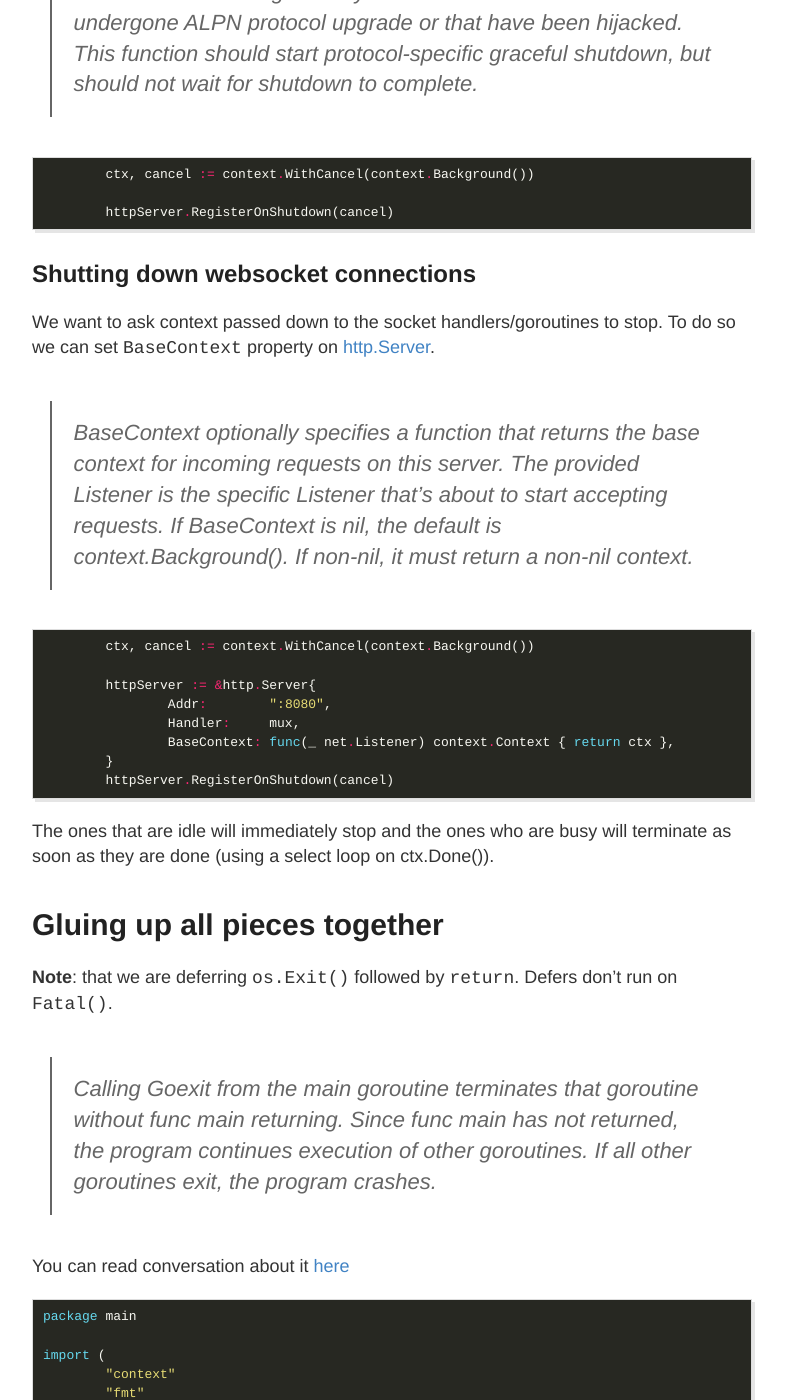
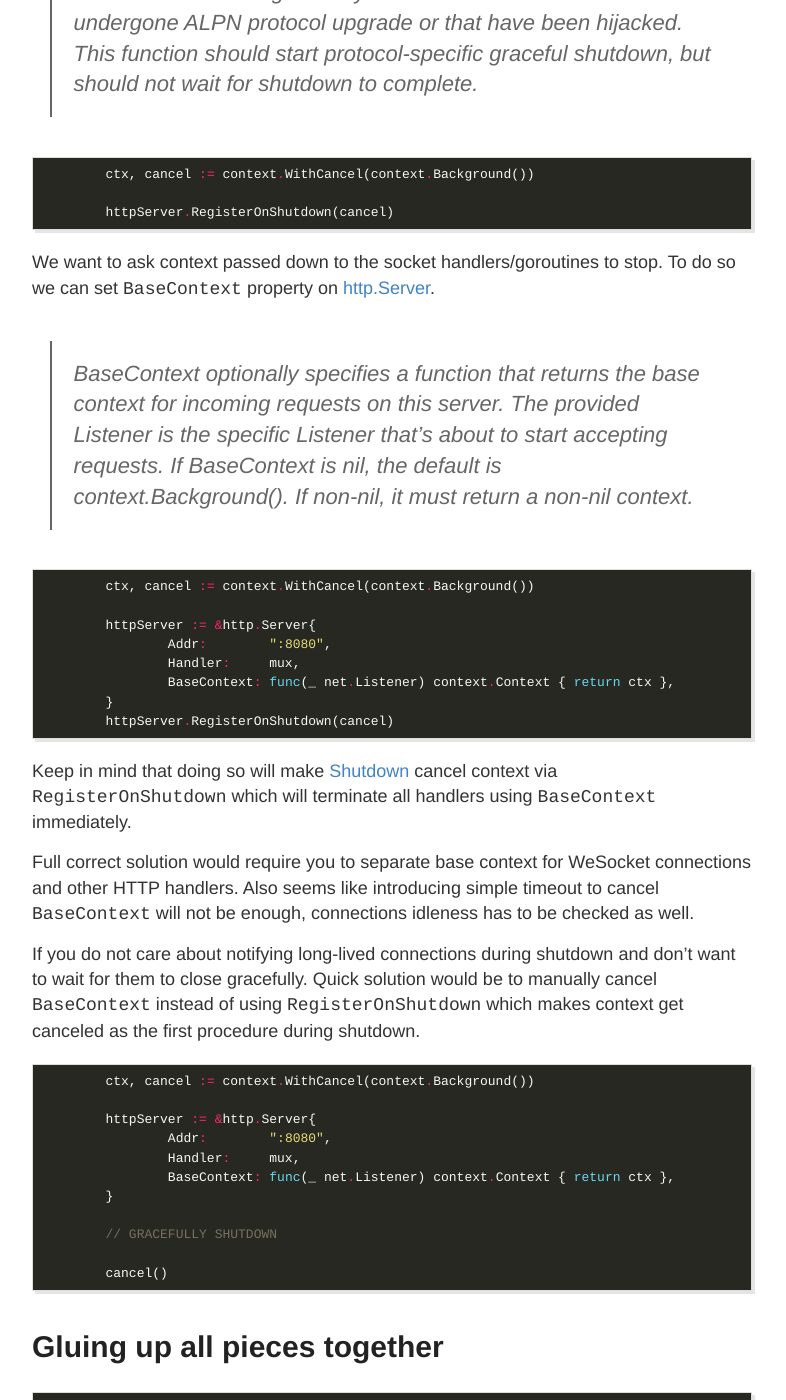
Before and after one commit to vardius/vardius.github.io, a Jekyll site: the page built from _posts/2020-6-18-handle-signals-to-graceful-shutdown-http-server.md, in a window 1280 px wide and 1400 px high, scrolled down 3169 px. Shown: the whole window, without its empty margins (248-1034 px from the left). Built offline with Jekyll 4.4.1, drawn with Linux system fonts in a browser that asks for light colours; comment, search, counter and statistics services are not loaded; some of the changed text lies outside the part shown.

Commit message:
Add more details

````diff
--- a/_posts/2020-6-18-handle-signals-to-graceful-shutdown-http-server.md
+++ b/_posts/2020-6-18-handle-signals-to-graceful-shutdown-http-server.md
@@ -78,7 +78,7 @@ To gracefully shutdown [http.Server](https://golang.org/pkg/net/http/#Server) we
   }
 ```
 
-> Shutdown does not attempt to close nor wait for hijacked connections such as WebSockets. The caller of Shutdown should separately notify such long-lived connections of shutdown and wait for them to close, if desired. See RegisterOnShutdown for a way to register shutdown notification functions.
+> Shutdown does not attempt to close nor wait for hijacked connections such as WebSockets. The caller of Shutdown should separately notify such long-lived connections of shutdown and wait for them to close, if desired. See [RegisterOnShutdown](https://golang.org/pkg/net/http/#Server.RegisterOnShutdown) for a way to register shutdown notification functions.
 
 ## Handling hijacked connections
 
@@ -89,8 +89,6 @@ To gracefully shutdown [http.Server](https://golang.org/pkg/net/http/#Server) we
 
 	httpServer.RegisterOnShutdown(cancel)
 ```
-
-## Shutting down websocket connections
 
 We want to ask context passed down to the socket handlers/goroutines to stop. To do so we can set `BaseContext` property on [http.Server](https://golang.org/pkg/net/http/#Server).
 
@@ -107,15 +105,27 @@ We want to ask context passed down to the socket handlers/goroutines to stop. To
 	httpServer.RegisterOnShutdown(cancel)
 ```
 
-The ones that are idle will immediately stop and the ones who are busy will terminate as soon as they are done (using a select loop on ctx.Done()).
+Keep in mind that doing so will make [Shutdown](https://golang.org/pkg/net/http/#Server.Shutdown) cancel context via `RegisterOnShutdown` which will terminate all handlers using `BaseContext` immediately.
+
+Full correct solution would require you to separate base context for WeSocket connections and other HTTP handlers. Also seems like introducing simple timeout to cancel `BaseContext` will not be enough, connections idleness has to be checked as well.
+
+If you do not care about notifying long-lived connections during shutdown and don't want to wait for them to close gracefully. Quick solution would be to manually cancel `BaseContext` instead of using `RegisterOnShutdown` which makes context get canceled as the first procedure during shutdown.
+
+```go
+	ctx, cancel := context.WithCancel(context.Background())
+
+	httpServer := &http.Server{
+		Addr:        ":8080",
+		Handler:     mux,
+		BaseContext: func(_ net.Listener) context.Context { return ctx },
+	}
+
+	// GRACEFULLY SHUTDOWN
+
+	cancel()
+```
 
 # Gluing up all pieces together
-
-**Note**: that we are deferring `os.Exit()` followed by `return`. Defers don't run on `Fatal()`.
-
-> Calling Goexit from the main goroutine terminates that goroutine without func main returning. Since func main has not returned, the program continues execution of other goroutines. If all other goroutines exit, the program crashes.
-
-You can read conversation about it [here](https://www.reddit.com/r/golang/comments/hbalgf/how_to_handle_signals_with_go_to_graceful/fv800rj?utm_source=share&utm_medium=web2x)
 
 ```go
 package main
@@ -145,7 +155,8 @@ func main() {
 		Handler:     mux,
 		BaseContext: func(_ net.Listener) context.Context { return ctx },
 	}
-	httpServer.RegisterOnShutdown(cancel)
+	// if your BaseContext is more complex you might want to use this instead of doing it manually
+	// httpServer.RegisterOnShutdown(cancel)
 
 	// Run server
 	go func() {
@@ -183,10 +194,21 @@ func main() {
 		log.Printf("gracefully stopped\n")
 	}
 
+	// manually cancel context if not using httpServer.RegisterOnShutdown(cancel)
+	cancel()
+
 	defer os.Exit(0)
 	return
 }
 ```
+
+When Shutdown is called, `Serve`, `ListenAndServe`, and `ListenAndServeTLS` immediately return `ErrServerClosed`. Make sure the program doesn't exit and waits instead for Shutdown to return.
+
+**Note**: that we are deferring `os.Exit()` followed by `return`. Defers don't run on `Fatal()`.
+
+> Calling Goexit from the main goroutine terminates that goroutine without func main returning. Since func main has not returned, the program continues execution of other goroutines. If all other goroutines exit, the program crashes.
+
+You can read conversation about it [here](https://www.reddit.com/r/golang/comments/hbalgf/how_to_handle_signals_with_go_to_graceful/fv800rj?utm_source=share&utm_medium=web2x)
 
 Run this example on [The Go Playground](https://play.golang.org/p/6w3yFxU1N24)
 
````
